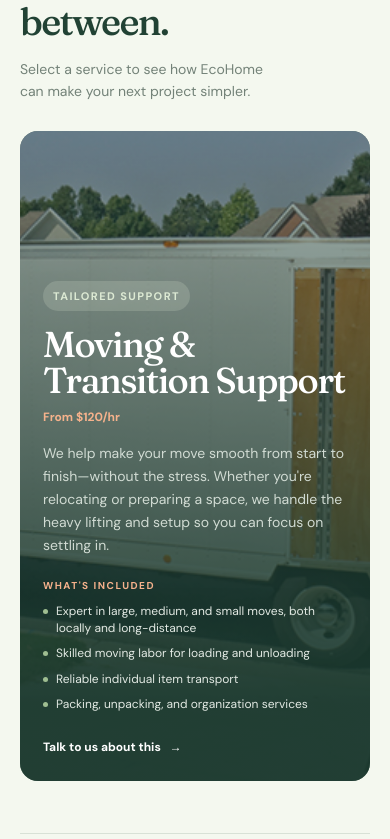
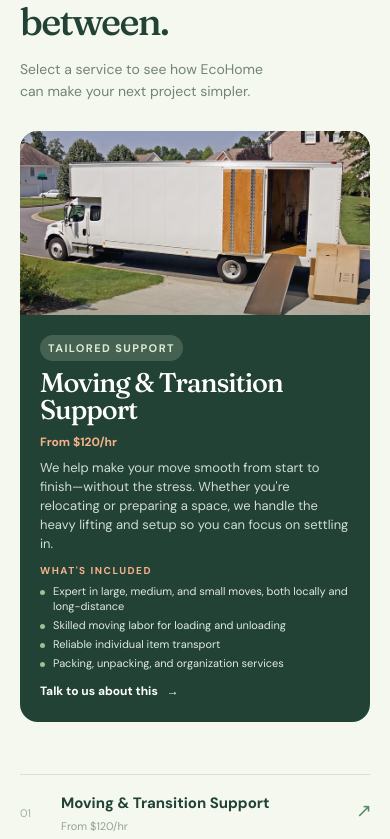
Before and after one commit to Fredotez/eco-home, a Next.js app: page / in a window 390 px wide. Shown: the part 1445-2284 px from the top of the page. Built offline with nearby package versions, Linux system fonts and the light colour scheme; no server answers.

Commit message:
Update images and layout

```diff
--- a/src/app/page.module.css
+++ b/src/app/page.module.css
@@ -245,7 +245,7 @@
     position: relative;
     aspect-ratio: 1 / 1;
     overflow: hidden;
-    border-radius: 220px 220px 20px 20px;
+    border-radius: 20px 20px 20px 20px;
     background: #cddbc7;
 }
 
@@ -398,17 +398,19 @@
 }
 
 .servicePanel {
-    position: relative;
-    min-height: 560px;
+    display: grid;
+    grid-template-rows: auto 1fr;
+    min-height: 0;
     overflow: hidden;
     border-radius: 18px;
     background: #214234;
 }
 
 .servicePanelImage {
-    position: absolute;
-    inset: 0;
-    opacity: .64;
+    position: relative;
+    aspect-ratio: 1.9 / 1;
+    opacity: .96;
+    background: #dce7d8;
 }
 
 .servicePanelImageAsset {
@@ -419,20 +421,16 @@
     position: absolute;
     inset: 0;
     content: "";
-    background: linear-gradient(180deg, rgba(24, 53, 45, .05), rgba(24, 53, 45, .94) 88%);
+    background: linear-gradient(180deg, rgba(24, 53, 45, 0) 55%, rgba(24, 53, 45, .18));
 }
 
 .servicePanelBody {
-    position: absolute;
-    right: 0;
-    bottom: 0;
-    left: 0;
-    padding: 32px;
+    padding: 16px 20px 18px;
     color: #fff;
 }
 
 .servicePill {
-    padding: 7px 10px;
+    padding: 5px 8px;
     background: rgba(225, 235, 215, .18);
     color: #dce9d3;
 }
@@ -441,15 +439,15 @@
     display: flex;
     align-items: end;
     justify-content: space-between;
-    gap: 20px;
-    margin-top: 15px;
+    gap: 16px;
+    margin-top: 8px;
 }
 
 .serviceTitle {
     max-width: 550px;
     margin: 0;
     font-family: 'Fraunces', Georgia, serif;
-    font-size: 36px;
+    font-size: 27px;
     font-weight: 500;
     line-height: 1;
     letter-spacing: -.04em;
@@ -464,18 +462,18 @@
 
 .serviceDescription {
     max-width: 620px;
-    margin: 16px 0 0;
+    margin: 8px 0 0;
     color: #d1dbd3;
-    font-size: 14px;
-    line-height: 1.65;
+    font-size: 13px;
+    line-height: 1.45;
 }
 
 .serviceDetailsGroup {
-    margin-top: 20px;
+    margin-top: 10px;
 }
 
 .serviceDetailsHeader {
-    margin: 0 0 10px;
+    margin: 0 0 6px;
     color: #f6b28c;
     font-size: 10px;
     font-weight: 700;
@@ -486,13 +484,13 @@
 .serviceOfferingsList {
     display: grid;
     grid-template-columns: 1fr 1fr;
-    gap: 8px 24px;
+    gap: 4px 18px;
     margin: 0;
     padding: 0;
     list-style: none;
     color: #e2e9e3;
-    font-size: 12px;
-    line-height: 1.45;
+    font-size: 11px;
+    line-height: 1.35;
 }
 
 .serviceOfferingItem {
@@ -512,7 +510,7 @@
 .serviceLink {
     display: inline-flex;
     gap: 9px;
-    margin-top: 24px;
+    margin-top: 11px;
     color: #fff;
     font-size: 12px;
     font-weight: 700;
@@ -569,28 +567,30 @@
 }
 
 .contactSection {
-    display: grid;
-    grid-template-columns: 1fr .85fr;
-    gap: 58px;
-    padding-top: 70px;
+    display: block;
+    padding-top: 58px;
     border-top: 1px solid #d8e1d6;
 }
 
 .contactFormCard {
-    padding: 42px;
+    width: min(100%, 980px);
+    box-sizing: border-box;
+    margin: 0 auto;
+    padding: 42px 56px;
     border-radius: 18px;
     background: #e6eee1;
 }
 
 .contactHeading {
+    max-width: 760px;
     margin: 0;
-    font-size: 48px;
+    font-size: 50px;
     line-height: 1;
 }
 
 .contactDescription {
-    max-width: 500px;
-    margin: 17px 0 8px;
+    max-width: 650px;
+    margin: 14px 0 8px;
     color: #607267;
     font-size: 14px;
     line-height: 1.6;
@@ -604,14 +604,14 @@
 
 .contactForm {
     display: grid;
-    gap: 15px;
-    margin-top: 30px;
+    gap: 12px;
+    margin-top: 24px;
 }
 
 .formGrid {
     display: grid;
     grid-template-columns: 1fr 1fr;
-    gap: 15px;
+    gap: 12px;
 }
 
 .formField,
@@ -630,7 +630,7 @@
     box-sizing: border-box;
     border: 1px solid #ccd9c9;
     border-radius: 8px;
-    padding: 12px;
+    padding: 11px;
     background: #f7faf5;
     color: #214234;
     font: inherit;
@@ -639,7 +639,7 @@
 }
 
 .formTextarea {
-    min-height: 105px;
+    min-height: 90px;
     resize: vertical;
 }
 
@@ -686,20 +686,14 @@
 }
 
 .contactMediaGrid {
-    display: grid;
-    grid-template-columns: 1fr 1fr;
-    gap: 15px;
+    display: block;
 }
 
 .contactImage {
-    min-height: 280px;
+    aspect-ratio: 3 / 2;
     overflow: hidden;
     border-radius: 18px;
     background: #cadac4;
-}
-
-.contactImage:first-child {
-    transform: translateY(44px);
 }
 
 .contactImageAsset {
@@ -709,11 +703,7 @@
 }
 
 .contactImageA .contactImageAsset {
-    object-position: center 38%;
-}
-
-.contactImageB .contactImageAsset {
-    object-position: center 58%;
+    object-position: center center;
 }
 
 @media (max-width: 900px) {
@@ -735,7 +725,7 @@
     }
 
     .servicePanel {
-        min-height: 600px;
+        min-height: 0;
     }
 
     .whyGrid {
@@ -805,11 +795,11 @@
     }
 
     .servicePanel {
-        min-height: 650px;
+        min-height: 0;
     }
 
     .servicePanelBody {
-        padding: 23px;
+        padding: 20px;
     }
 
     .serviceTitleRow {
--- a/src/components/ContactSection.tsx
+++ b/src/components/ContactSection.tsx
@@ -1,33 +1,23 @@
-import Image from "next/image";
+"use client";
+
+import { useState } from "react";
 import { ContactForm } from "./ContactForm";
 import type { ContactSection as ContactSectionType } from "../types/home";
 import styles from "../app/page.module.css";
 import type { ServiceItem } from "../types/home";
 
 export function ContactSection({ contact, services }: { contact: ContactSectionType; services: ServiceItem[] }) {
+  const [selectedTitle, setSelectedTitle] = useState(services[0]?.title ?? "");
+  const selectedService = services.find((service) => service.title === selectedTitle) ?? services[0];
+
   return (
     <section id="contact" className={styles.contactSection}>
-      <ContactForm contact={contact} services={services} />
-      <div className={styles.contactMediaGrid}>
-        <div className={`${styles.contactImage} ${styles.contactImageA}`}>
-          <Image
-            src={contact.imageA}
-            alt="Lawn care maintenance"
-            width={640}
-            height={520}
-            className={styles.contactImageAsset}
-          />
-        </div>
-        <div className={`${styles.contactImage} ${styles.contactImageB}`}>
-          <Image
-            src={contact.imageB}
-            alt="Asphalt driveway service"
-            width={640}
-            height={520}
-            className={styles.contactImageAsset}
-          />
-        </div>
-      </div>
+      <ContactForm
+        contact={contact}
+        services={services}
+        selectedService={selectedService}
+        onSelectedServiceChange={setSelectedTitle}
+      />
     </section>
   );
 }
--- a/src/components/HeroSection.tsx
+++ b/src/components/HeroSection.tsx
@@ -46,11 +46,10 @@ export function HeroSection({ hero, stats }: { hero: HeroSectionType; stats: Sta
 
         <div className={styles.heroImage}>
           <div className={styles.heroImageBadge}>
-            <span className={styles.heroImageBadgeDot} />
-            Property care
+            The Solution for Every Home Project, Move, and Season.
           </div>
           <Image
-            src="/img/LawnCare.jpeg"
+            src="/img/Home.jpg"
             alt="Fresh sod being installed"
             width={900}
             height={700}
--- a/src/lib/homeData.ts
+++ b/src/lib/homeData.ts
@@ -96,7 +96,7 @@ export const services: ServiceItem[] = [
             "Execution of small projects",
         ],
         priceEstimate: "$120–$220/hr",
-        image: "/img/Repairs.jpg",
+        image: "/img/Driveway.jpeg",
         alt: "Home improvement projects",
         imagePosition: "center 40%",
     },
```
Also changed, not shown: public/img/Home.jpg (added), public/img/Repairs2.jpg (added).
